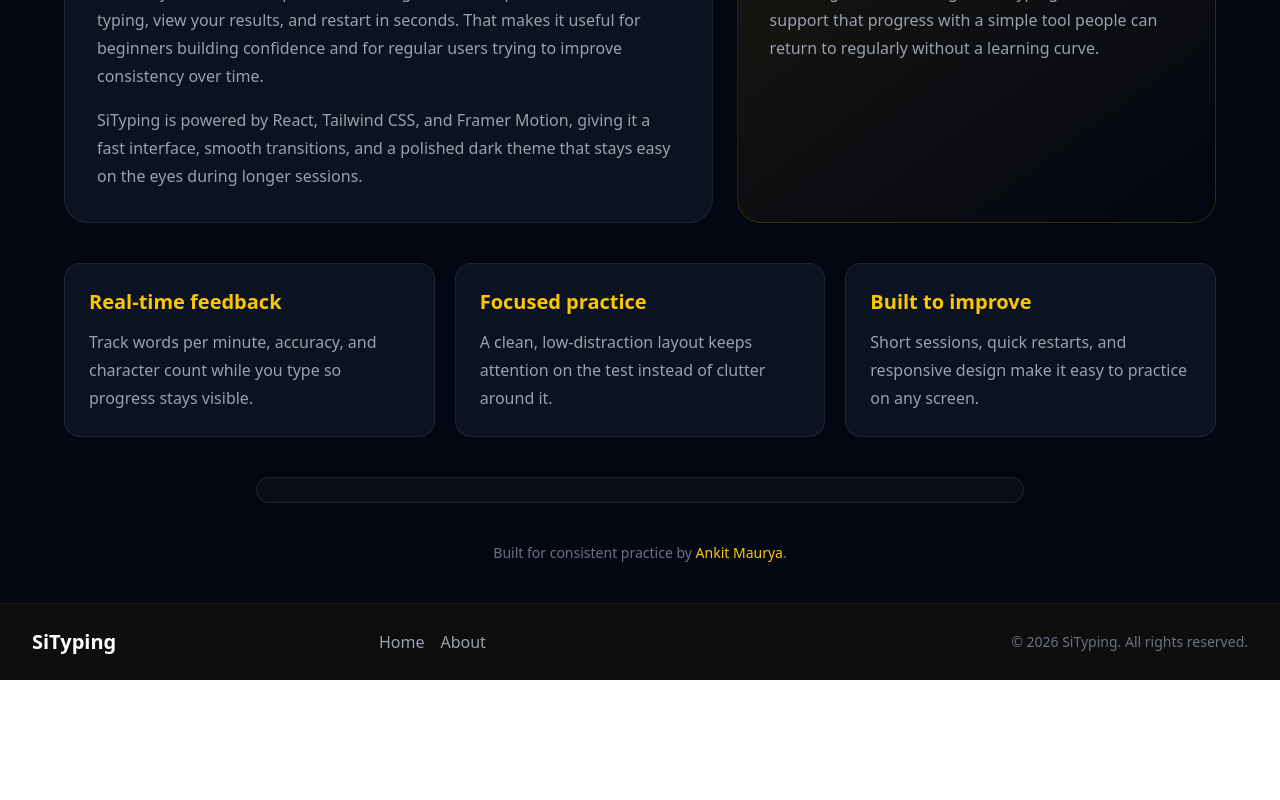
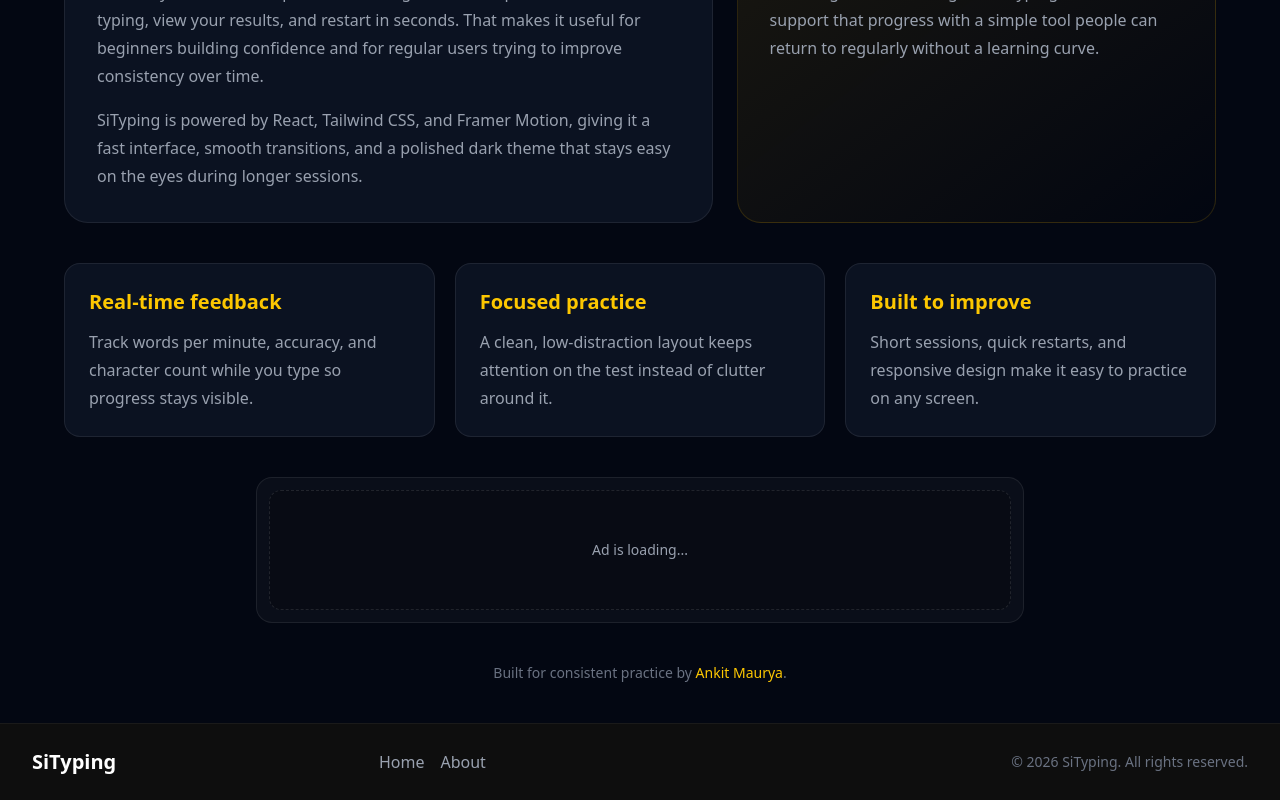
Before and after one commit to ankit-kr-maurya-82/SiTyping, a React (Vite) app in the folder fronted/: page /about in a window 1280 px wide. Shown: the part 610-1410 px from the top of the page. Before the commit the page ends 1290 px from the top, so only its background shows below. Built offline with nearby package versions, Linux system fonts and the light colour scheme.

Commit message:
Ads loading

```diff
--- a/fronted/src/components/AdBanner.jsx
+++ b/fronted/src/components/AdBanner.jsx
@@ -1,4 +1,4 @@
-import { useEffect, useRef } from "react";
+import { useEffect, useRef, useState } from "react";
 
 export default function AdBanner({
   adClient = "ca-pub-7461393463863515",
@@ -9,6 +9,7 @@
   style = {},
 }) {
   const adRef = useRef(null);
+  const [adStatus, setAdStatus] = useState("loading");
 
   useEffect(() => {
     try {
@@ -26,6 +27,7 @@
     const logStatus = () => {
       const status = adElement.getAttribute("data-ad-status");
       if (status) {
+        setAdStatus(status);
         console.log(`AdSense status for slot ${adSlot}: ${status}`);
       }
     };
@@ -43,12 +45,21 @@
 
   return (
     <div
-      className={`w-full overflow-hidden rounded-2xl border border-white/8 bg-white/[0.03] p-3 ${className}`.trim()}
+      className={`relative w-full overflow-hidden rounded-2xl border border-white/8 bg-white/[0.03] p-3 ${className}`.trim()}
     >
+      {adStatus !== "filled" && (
+        <div className="pointer-events-none absolute inset-3 flex items-center justify-center rounded-xl border border-dashed border-white/10 bg-black/20 text-center">
+          <p className="px-4 text-sm text-gray-400">
+            {adStatus === "unfilled"
+              ? "Ad unavailable right now."
+              : "Ad is loading..."}
+          </p>
+        </div>
+      )}
       <ins
         ref={adRef}
         className="adsbygoogle"
-        style={{ display: "block", ...style }}
+        style={{ display: "block", minHeight: "120px", ...style }}
         data-ad-client={adClient}
         data-ad-slot={adSlot}
         data-ad-format={adFormat}
```
